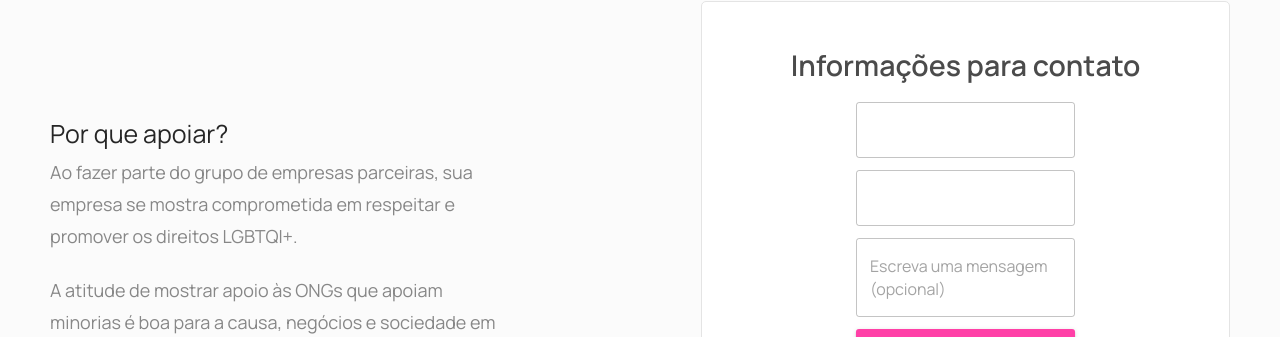
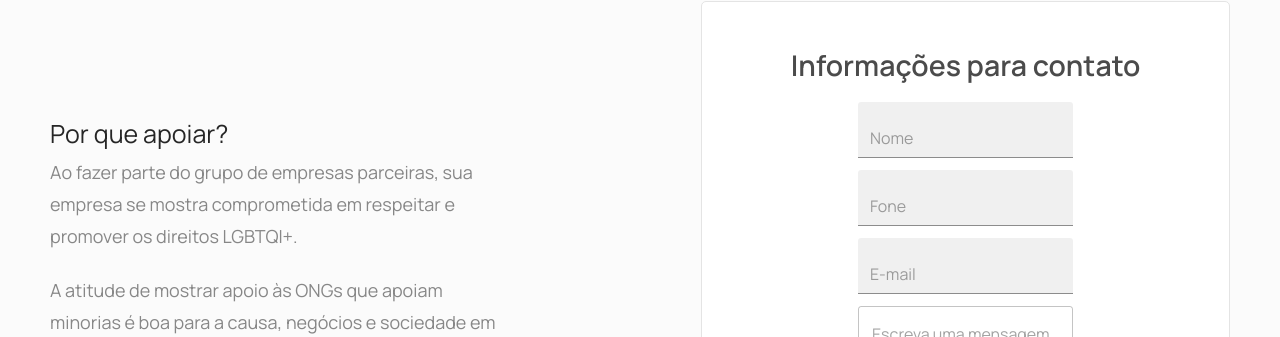
Before and after one commit to GrupoCPB/paisafetivos-web-frontend, a React (Create React App) app: page /parceiros in a window 1280 px wide. Shown: the part 463-800 px from the top of the page. Built offline with nearby package versions, Linux system fonts and the light colour scheme.

Commit message:
transformandoform em componente dinâmico

```diff
--- a/src/components/Form/Form.jsx
+++ b/src/components/Form/Form.jsx
@@ -23,7 +23,7 @@ export function Form(props) {
       <input
         type="hidden"
         name="_subject"
-        value={props.value}
+        value={props.subject}
       />
 
       <div>
@@ -41,21 +41,21 @@ export function Form(props) {
           variant={props.variant}
           margin="dense"
           fullWidth
-          type={props.type}
-          name={props.name}
-          placeholder={props.placeholder}
+          type={props.type2}
+          name={props.name2}
+          placeholder={props.placeholder2}
         />
       </div>
 
-      {/* <div>
+      <div>
         <TextField
-          variant="filled"
+          variant={props.variant}
           margin="dense"
-          fullWidth type="email"
-          name="Email"
-          placeholder="E-mail"
+          fullWidth type={props.type3}
+          name={props.name3}
+          placeholder={props.placeholder3}
         />
-      </div> */}
+      </div>
 
       <div>
         <TextField
--- a/src/components/Partners/PartnersPage.jsx
+++ b/src/components/Partners/PartnersPage.jsx
@@ -45,7 +45,19 @@ export function PartnersPage(){
         <div className="partners-form">
 
         <Typography variant="body1">Informações para contato </Typography>
-          <Form />
+          <Form
+            subject="Empresa Parceira"
+            variant="filled"
+            type="text"
+            name="Nome"
+            placeholder="Nome"
+            type2="text"
+            name2="fone"
+            placeholder2="Fone"
+            type3="email"
+            name3="E-mail"
+            placeholder3="E-mail"
+          />
         </div>
 
       </div>
```
